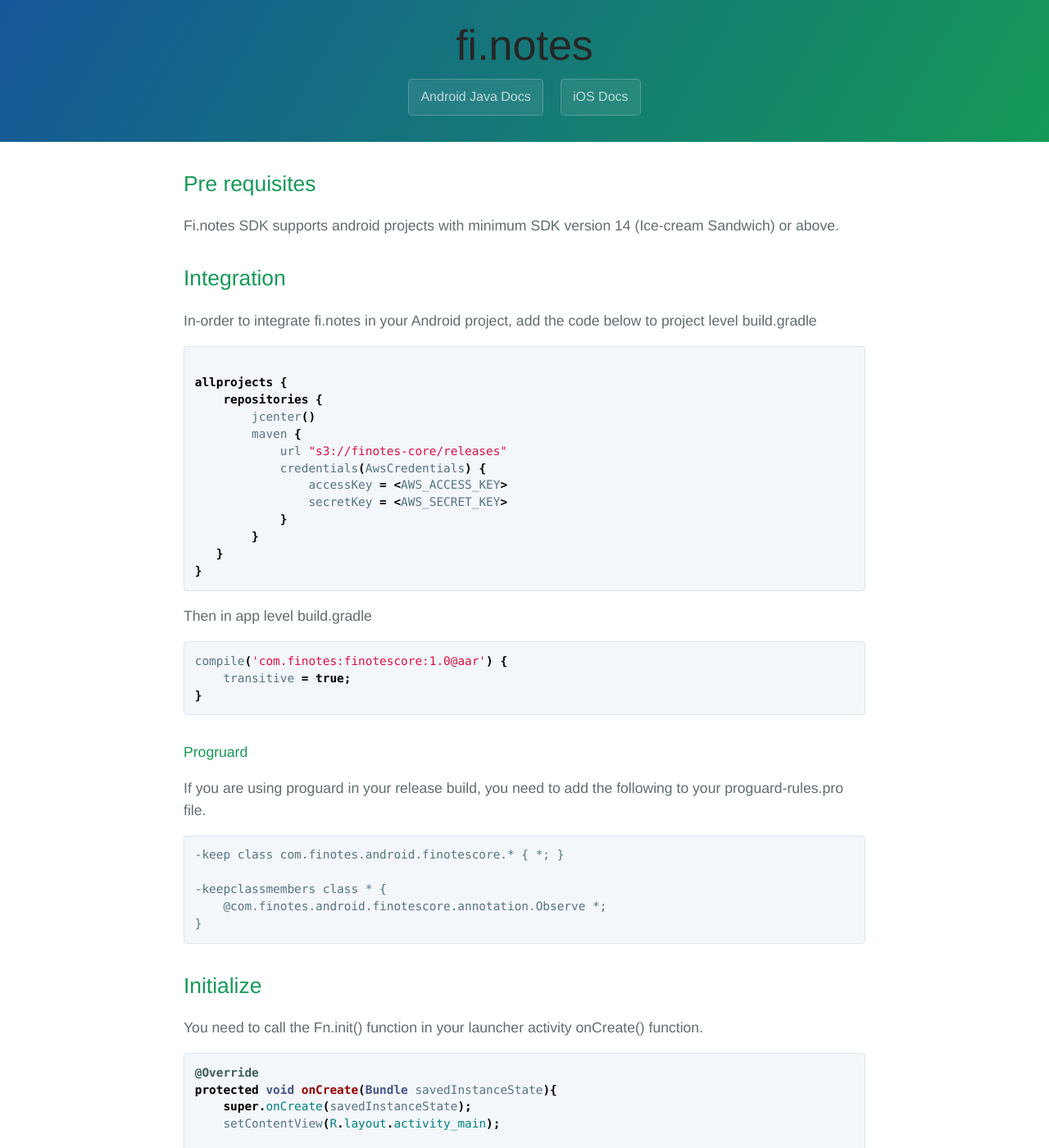
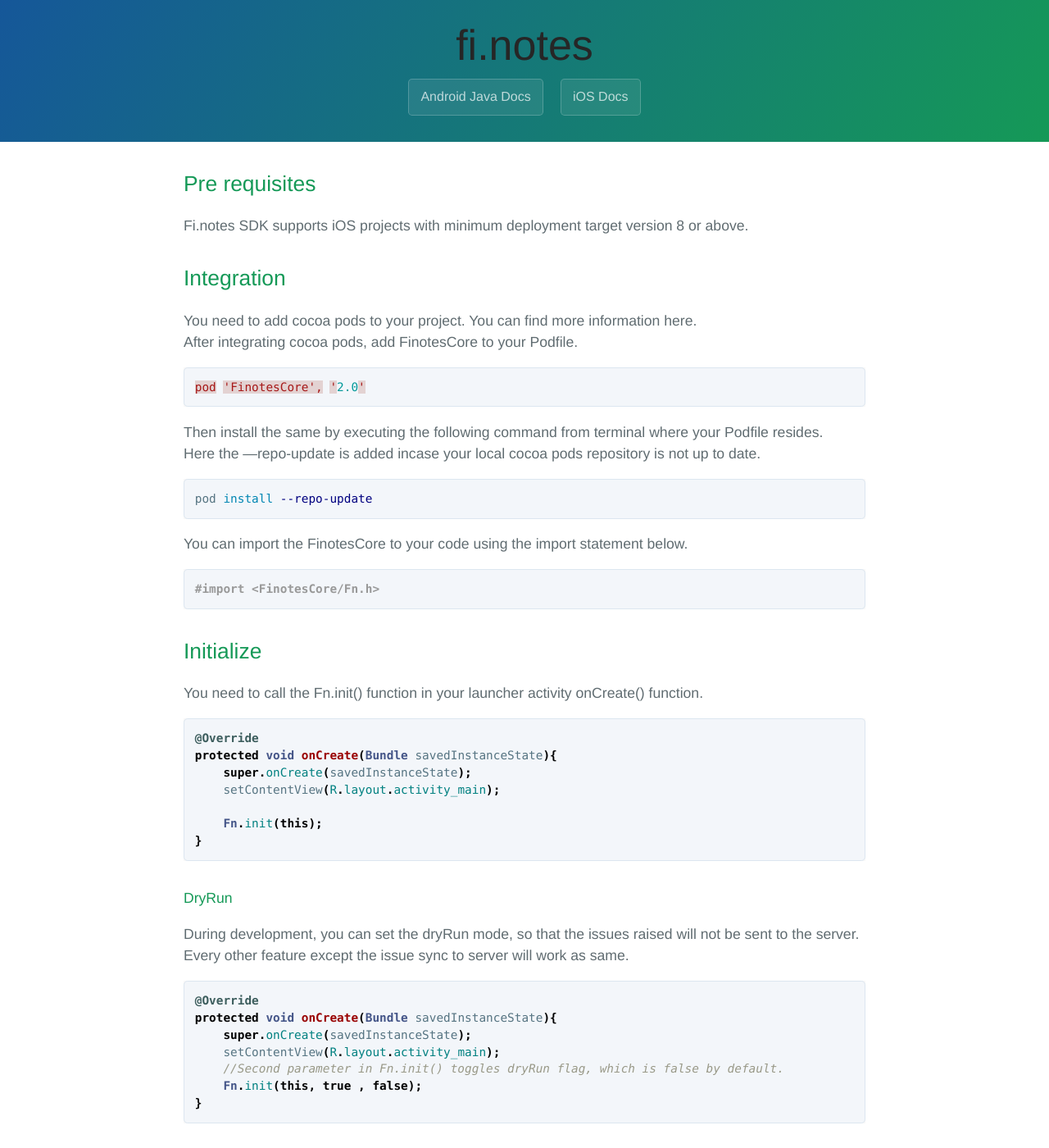
Before and after one commit to finotes/finotes.github.io, a Jekyll site: the page built from _posts/2018-01-19-ios-docs.md, in a window 1280 px wide and 1400 px high. Shown: the whole window at 82% size. Built offline with Jekyll 4.4.1, drawn with Linux system fonts in a browser that asks for light colours; some web fonts are replaced.

Commit message:
Update 2018-01-19-ios-docs.md

````diff
--- a/_posts/2018-01-19-ios-docs.md
+++ b/_posts/2018-01-19-ios-docs.md
@@ -5,45 +5,27 @@ title: "iOS SDK Documentation"
 
 ## Pre requisites
 
-Fi.notes SDK supports android projects with minimum SDK version 14 (Ice-cream Sandwich) or
-above.
+Fi.notes SDK supports iOS projects with minimum deployment target version 8 or above.
 
 ## Integration
 
-In-order to integrate fi.notes in your Android project, add the code below to project level build.gradle
+You need to add cocoa pods to your project. You can find more information here.
+After integrating cocoa pods, add FinotesCore to your Podfile.
 
-```gradle
-
-allprojects {
-    repositories {
-        jcenter()
-        maven {
-            url "s3://finotes-core/releases"
-            credentials(AwsCredentials) {
-                accessKey = <AWS_ACCESS_KEY>
-                secretKey = <AWS_SECRET_KEY>
-            }
-        }
-   }
-}
+```json
+pod 'FinotesCore', '2.0'
 ```
 
-Then in app level build.gradle
-```gradle
-compile('com.finotes:finotescore:1.0@aar') {
-    transitive = true;
-}
+Then install the same by executing the following command from terminal where your Podfile resides.
+Here the —repo-update is added incase your local cocoa pods repository is not up to date.
+```bash
+pod install --repo-update
 ```
 
-#### Progruard
-If you are using proguard in your release build, you need to add the following to your proguard-rules.pro file.
+You can import the FinotesCore to your code using the import statement below.
 
-```
--keep class com.finotes.android.finotescore.* { *; }
-
--keepclassmembers class * {
-    @com.finotes.android.finotescore.annotation.Observe *;
-}
+```objective-c
+#import <FinotesCore/Fn.h>
 ```
 
 ## Initialize
````
